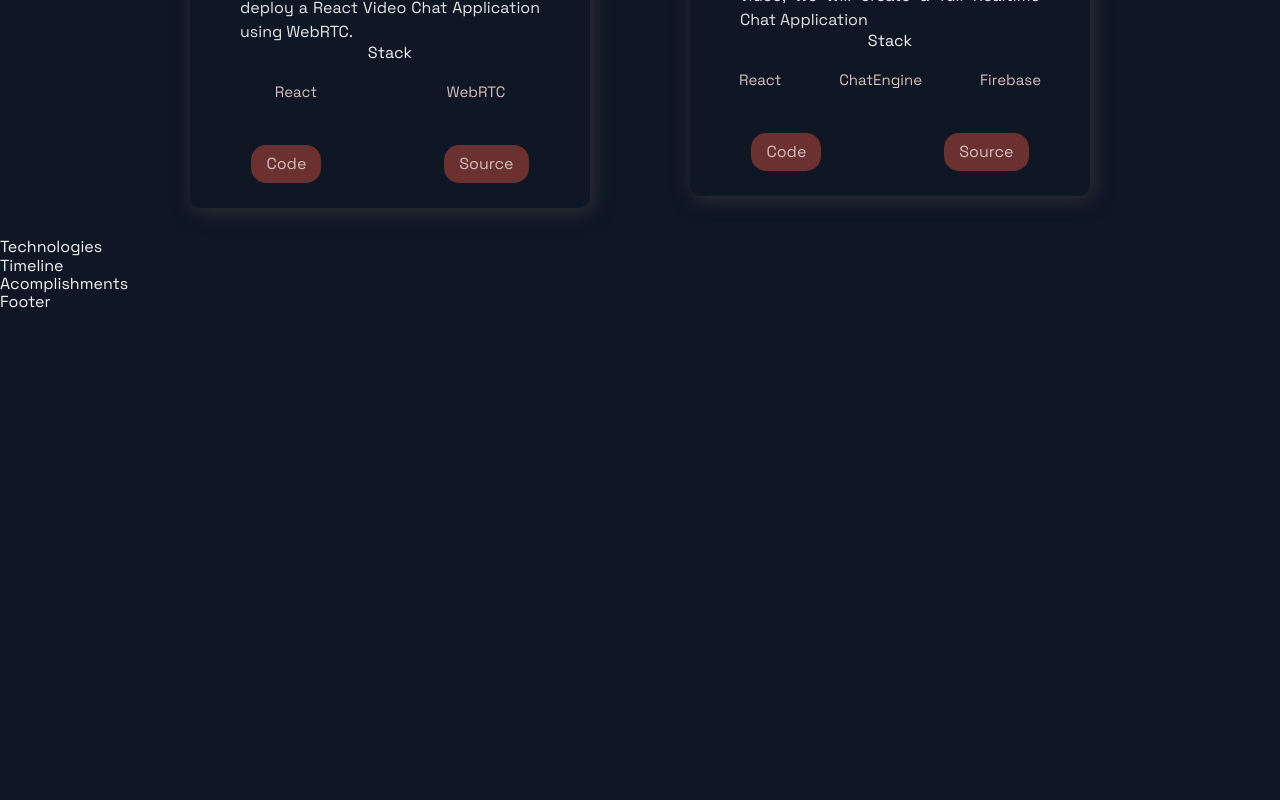
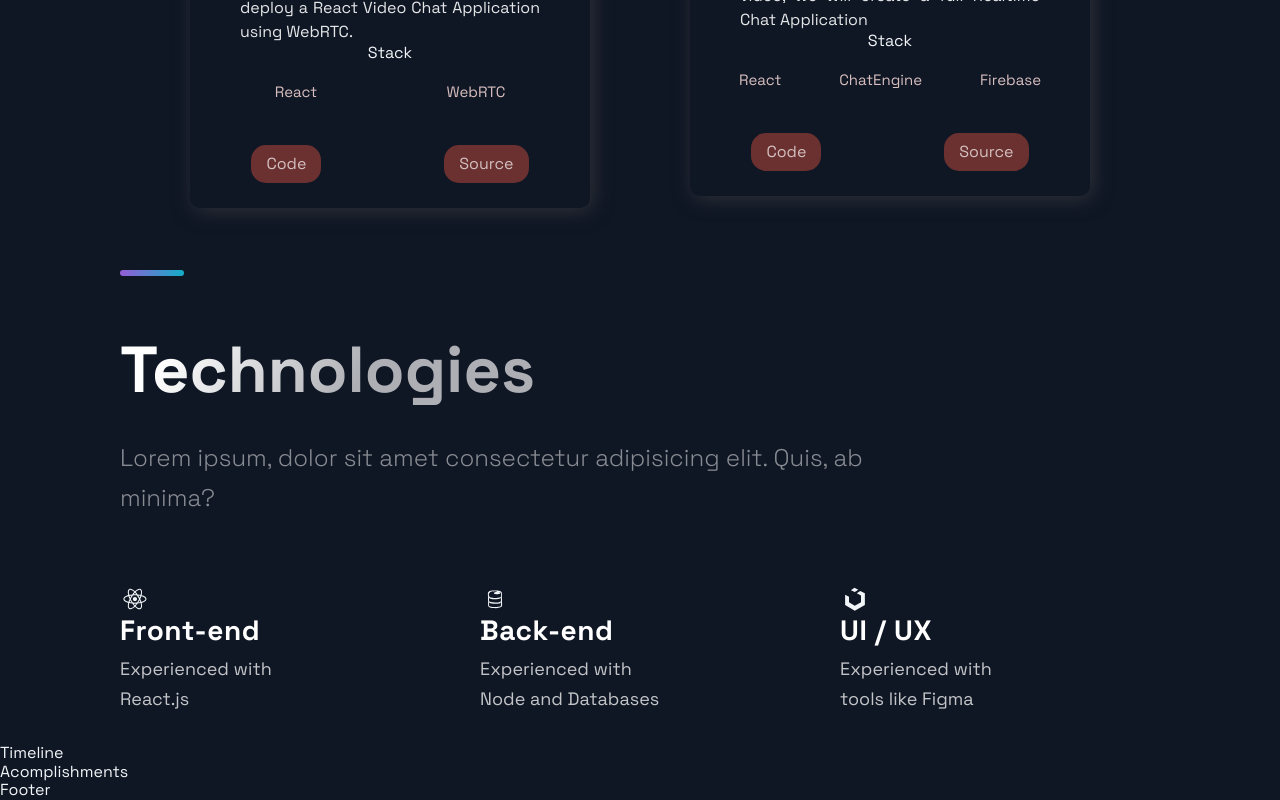
Before and after one commit to ariqd/portfolio, a Next.js app: page / in a window 1280 px wide. Shown: the part 2044-2844 px from the top of the page. Before the commit the page ends 2356 px from the top, so only its background shows below. Built offline with nearby package versions, Linux system fonts and the light colour scheme.

Commit message:
tech section done

```diff
--- a/src/components/Technologies/Technologies.js
+++ b/src/components/Technologies/Technologies.js
@@ -1,12 +1,59 @@
-import React from 'react';
-import { DiFirebase, DiReact, DiZend } from 'react-icons/di';
-import { Section, SectionDivider, SectionText, SectionTitle } from '../../styles/GlobalComponents';
-import { List, ListContainer, ListItem, ListParagraph, ListTitle } from './TechnologiesStyles';
+import React from "react"
+import { DiFirebase, DiReact, DiUikit } from "react-icons/di"
+import {
+  Section,
+  SectionDivider,
+  SectionText,
+  SectionTitle,
+} from "../../styles/GlobalComponents"
+import {
+  List,
+  ListContainer,
+  ListItem,
+  ListParagraph,
+  ListTitle,
+} from "./TechnologiesStyles"
 
-const Technologies = () =>  (
-  <div>
-    Technologies
-  </div>
-);
+const Technologies = () => (
+  <Section id="tech">
+    <SectionDivider />
+    <SectionTitle main>Technologies</SectionTitle>
+    <SectionText>
+      Lorem ipsum, dolor sit amet consectetur adipisicing elit. Quis, ab minima?
+    </SectionText>
+    <List>
+      <ListItem>
+        <DiReact size="3rem" />
+        <ListContainer>
+          <ListTitle>Front-end</ListTitle>
+          <ListParagraph>
+            Experienced with <br />
+            React.js
+          </ListParagraph>
+        </ListContainer>
+      </ListItem>
+      <ListItem>
+        <DiFirebase size="3rem" />
+        <ListContainer>
+          <ListTitle>Back-end</ListTitle>
+          <ListParagraph>
+            Experienced with <br />
+            Node and Databases
+          </ListParagraph>
+        </ListContainer>
+      </ListItem>
+      <ListItem>
+        <DiUikit size="3rem" />
+        <ListContainer>
+          <ListTitle>UI / UX</ListTitle>
+          <ListParagraph>
+            Experienced with <br />
+            tools like Figma
+          </ListParagraph>
+        </ListContainer>
+      </ListItem>
+    </List>
+  </Section>
+)
 
-export default Technologies;
+export default Technologies
```
